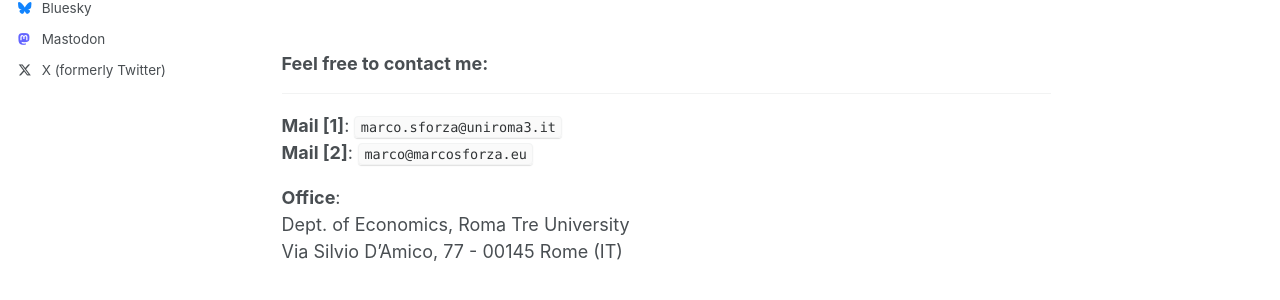
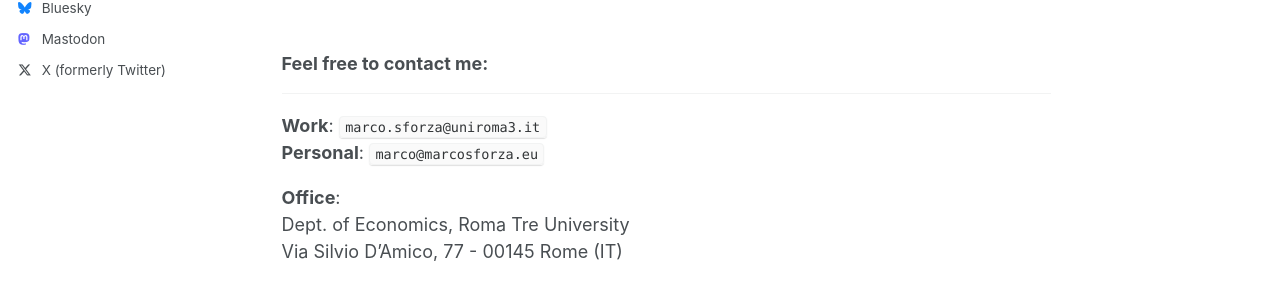
Before and after one commit to marcosforza/marcosforza.github.io, a Jekyll site: the page built from _pages/about.md, in a window 1280 px wide and 985 px high. Shown: the part 621-921 px from the top of the window. Built offline with Jekyll 4.4.1, drawn with Linux system fonts in a browser that asks for light colours; a style sheet for code colours, icons or effects is not loaded.

Commit message:
Update contact information in about.md

```diff
--- a/_pages/about.md
+++ b/_pages/about.md
@@ -23,8 +23,8 @@ Currently, I'm working on the research project "<b>Policies for Transition: Impa
 ### Feel free to contact me:
 ------
 
-<b>Mail [1]</b>: <code>marco.sforza@uniroma3.it</code><br>
-<b>Mail [2]</b>: <code>marco@marcosforza.eu</code><br>
+<b>Work</b>: <code>marco.sforza@uniroma3.it</code><br>
+<b>Personal</b>: <code>marco@marcosforza.eu</code><br>
 
 <b>Office</b>:<br>
 Dept. of Economics, Roma Tre University<br>
```
